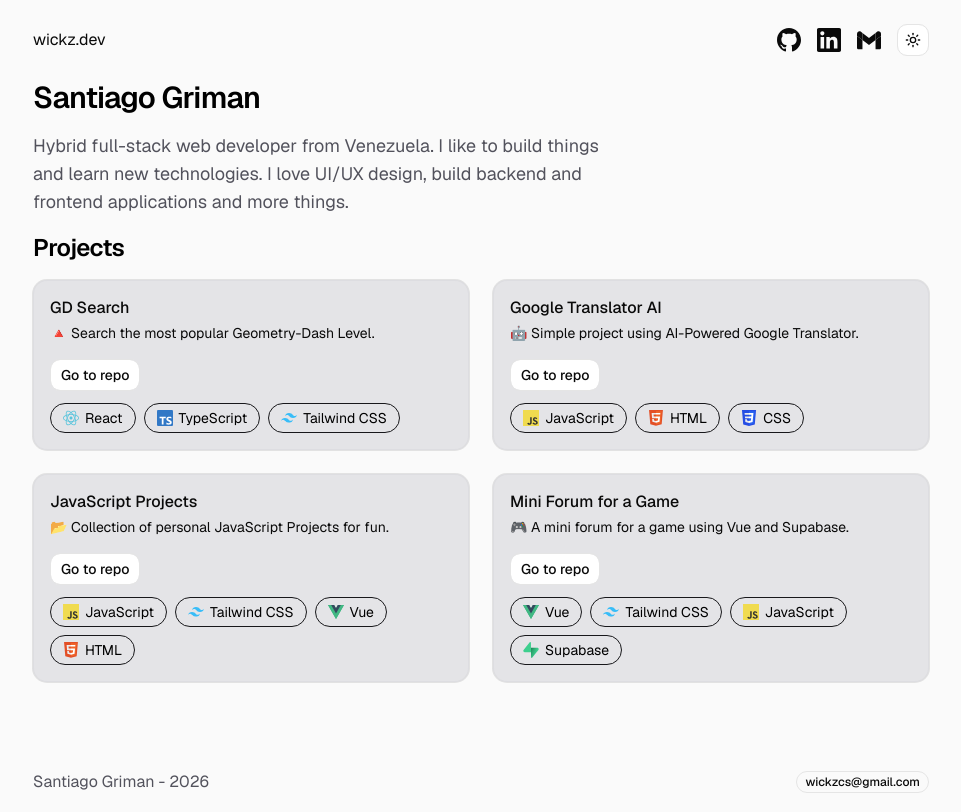
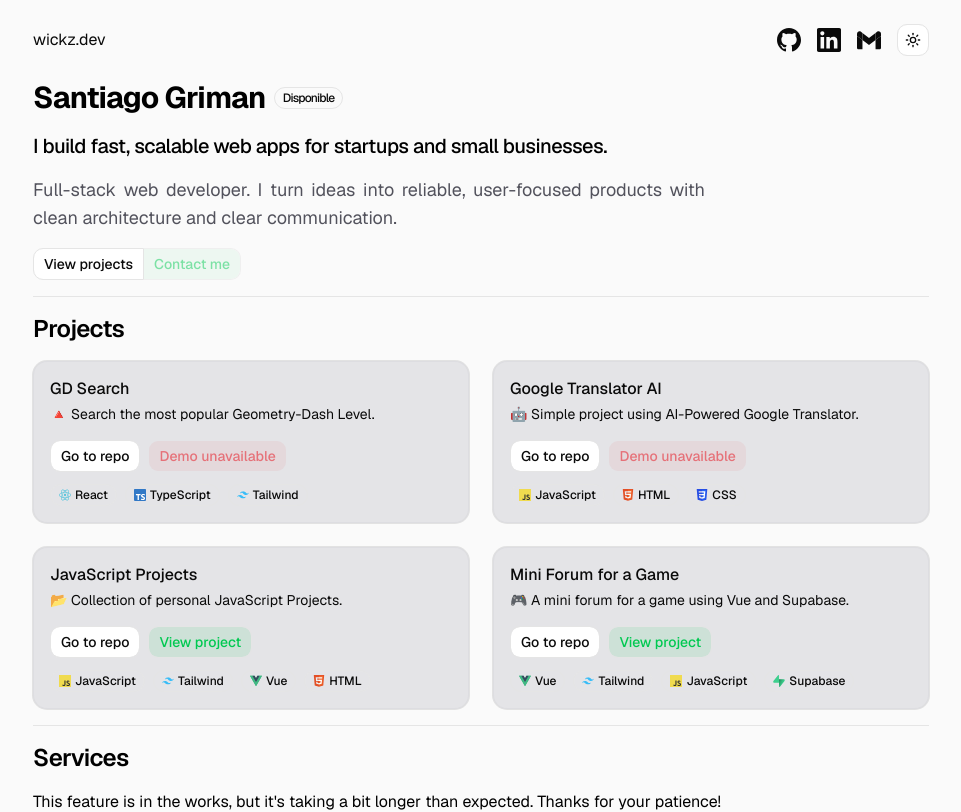
Before and after one commit to xWickz/wickz.dev, a Next.js app: page / in a window 1280 px wide. Shown: the top 812 px of the page, without its empty margins (159-1120 px from the left). Built offline with nearby package versions, Linux system fonts and the light colour scheme; what tailwind-animations would draw is missing.

Commit message:
feat: add ButtonGroup component; update button styles and project configurations

```diff
--- a/app/globals.css
+++ b/app/globals.css
@@ -38,6 +38,7 @@
   --sidebar-accent-foreground: oklch(0.205 0 0);
   --sidebar-border: oklch(0.922 0 0);
   --sidebar-ring: oklch(0.708 0 0);
+  --name-color: oklch(61.651% 0.20502 270.811 / 0.64);
 }
 
 @theme inline {
--- a/app/page.tsx
+++ b/app/page.tsx
@@ -1,6 +1,9 @@
-import { Badge } from "@/components/ui/badge";
-import { Button } from "@/components/ui/button";
-
+import { projects } from "@/config/projects";
+// Interfaces
+import { socialMedia } from "@/config/socialMedia";
+import { Badge } from "@/ui/badge";
+import { Button } from "@/ui/button";
+import { ButtonGroup } from "@/ui/button-group";
 // Shadcn
 import {
   Card,
@@ -8,13 +11,18 @@ import {
   CardDescription,
   CardHeader,
   CardTitle,
-} from "@/components/ui/card";
+} from "@/ui/card";
+import { ModeToggle } from "@/ui/modeToggle";
+import { Separator } from "@/ui/separator";
 
-import { ModeToggle } from "@/components/ui/modeToggle";
-import { projects } from "@/config/projects";
-
-// Interfaces
-import { socialMedia } from "@/config/socialMedia";
+const randomRes: string[] = [
+  "I am working in this! Be pacient.",
+  "Is this supposed to be working?",
+  "Working on this, but it's a bit tricky. Stay tuned!",
+  "This feature is in the works, but it's taking a bit longer than expected. Thanks for your patience!",
+  "Oops... This may not be available yet!",
+  "Wait, am I supposed to have this working? I'm on it!",
+];
 
 export default function Home() {
   return (
@@ -39,27 +47,33 @@ export default function Home() {
           <ModeToggle />
         </div>
       </header>
-
       <main className="relative z-10 flex w-full max-w-5xl flex-col items-center justify-start gap-12 px-6 pb-16 sm:px-16 sm:items-start">
         <div className="flex w-full flex-col items-center gap-4 text-center sm:items-start sm:text-left">
-          <h1 className="max-w-xs text-3xl font-semibold tracking-tight text-black dark:text-zinc-50">
-            Santiago Griman
+          <h1 className="max-w-xs text-3xl font-bold tracking-tight text-black dark:text-zinc-50 flex items-center gap-2">
+            Santiago Griman <Badge variant="outline">Disponible</Badge>
           </h1>
-
-          <p className="max-w-xl text-lg text-zinc-600 dark:text-zinc-400">
-            Hybrid full-stack web developer from Venezuela. I like to build
-            things and learn new technologies. I love UI/UX design, build
-            backend and frontend applications and more things.
+          <h2 className="max-w-auto text-xl font-medium tracking-tight text-black dark:text-zinc-200">
+            I build fast, scalable web apps for startups and small businesses.
+          </h2>
+          <p className="max-w-2xl text-justify text-lg text-zinc-600 dark:text-zinc-400">
+            Full-stack web developer. I turn ideas into reliable, user-focused
+            products with clean architecture and clear communication.
           </p>
-
+          <ButtonGroup>
+            <Button asChild variant="outline">
+              <a href="#projects">View projects</a>
+            </Button>
+            <Button variant="positive" disabled={true}>
+              <a href="#projects">Contact me</a>
+            </Button>
+          </ButtonGroup>
           {/* Projects */}
-
+          <Separator />
           <h2 className="max-w-xs text-2xl font-semibold tracking-tight text-black dark:text-zinc-50">
             Projects
           </h2>
-
-          <div className="grid w-full gap-6 sm:grid-cols-2">
-            {projects.map(({ title, description, href, stack }) => (
+          <div className="grid w-full gap-6 sm:grid-cols-2" id="projects">
+            {projects.map(({ title, description, href, demo, stack }) => (
               <Card key={title} className="h-full w-full">
                 <CardHeader>
                   <CardTitle>{title}</CardTitle>
@@ -79,24 +93,58 @@ export default function Home() {
                       </a>
                     </Button>
                   )}
-
-                  <div className="flex flex-wrap gap-2 text-sm mt-3">
+                  <Button
+                    variant={demo ? "positive" : "destructive"}
+                    asChild={Boolean(demo)}
+                    className="ml-2"
+                    disabled={!demo}
+                  >
+                    {demo ? (
+                      <a
+                        href={demo}
+                        target="_blank"
+                        rel="noopener noreferrer"
+                        aria-label={`View demo for ${title}`}
+                      >
+                        View project
+                      </a>
+                    ) : (
+                      <span>Demo unavailable</span>
+                    )}
+                  </Button>
+                  <div className="flex flex-wrap gap-2 text-xs mt-3">
                     {stack.map(({ label, Icon }) => (
-                      <span
-                        key={label}
-                        className="inline-flex items-center gap-1.5 rounded-full border border-zinc-900 px-3 py-1 text-black dark:border-zinc-700 dark:text-zinc-200"
-                      >
+                      <Badge variant="outline" key={label}>
                         {Icon && (
-                          <Icon className="h-4 w-4" aria-hidden="true" />
+                          <Icon className="h-3 w-3" aria-hidden="true" />
                         )}
                         {label}
-                      </span>
+                      </Badge>
                     ))}
                   </div>
                 </CardContent>
               </Card>
             ))}
           </div>
+
+          {/* Services */}
+          <Separator />
+          <h2 className="max-w-xs text-2xl font-semibold tracking-tight text-black dark:text-zinc-50">
+            Services
+          </h2>
+          <p className="text-black dark:text-zinc-500">
+            {randomRes[Math.floor(Math.random() * randomRes.length)]}
+          </p>
+
+          {/* Contact Me */}
+          <Separator />
+          <h2 className="max-w-xs text-2xl font-semibold tracking-tight text-black dark:text-zinc-50">
+            Contact Me
+          </h2>
+          <p className="text-black dark:text-zinc-500">
+            {randomRes[Math.floor(Math.random() * randomRes.length)]}
+          </p>
+          <Separator />
         </div>
       </main>
 
--- /dev/null
+++ b/components/ui/button-group.tsx
@@ -0,0 +1,81 @@
+import { cva, type VariantProps } from "class-variance-authority";
+import { Slot } from "radix-ui";
+import { cn } from "@/components/lib/utils";
+import { Separator } from "@/components/ui/separator";
+
+const buttonGroupVariants = cva(
+  "has-[>[data-slot=button-group]]:gap-2 has-[select[aria-hidden=true]:last-child]:[&>[data-slot=select-trigger]:last-of-type]:rounded-r-lg flex w-fit items-stretch *:focus-visible:relative *:focus-visible:z-10 [&>[data-slot=select-trigger]:not([class*='w-'])]:w-fit [&>input]:flex-1",
+  {
+    variants: {
+      orientation: {
+        horizontal:
+          "[&>[data-slot]:not(:has(~[data-slot]))]:rounded-r-lg! [&>*:not(:first-child)]:rounded-l-none [&>*:not(:first-child)]:border-l-0 [&>*:not(:last-child)]:rounded-r-none",
+        vertical:
+          "[&>[data-slot]:not(:has(~[data-slot]))]:rounded-b-lg! flex-col [&>*:not(:first-child)]:rounded-t-none [&>*:not(:first-child)]:border-t-0 [&>*:not(:last-child)]:rounded-b-none",
+      },
+    },
+    defaultVariants: {
+      orientation: "horizontal",
+    },
+  },
+);
+
+function ButtonGroup({
+  className,
+  orientation,
+  ...props
+}: React.ComponentProps<"div"> & VariantProps<typeof buttonGroupVariants>) {
+  return (
+    <div
+      data-slot="button-group"
+      data-orientation={orientation}
+      className={cn(buttonGroupVariants({ orientation }), className)}
+      {...props}
+    />
+  );
+}
+
+function ButtonGroupText({
+  className,
+  asChild = false,
+  ...props
+}: React.ComponentProps<"div"> & {
+  asChild?: boolean;
+}) {
+  const Comp = asChild ? Slot.Root : "div";
+
+  return (
+    <Comp
+      className={cn(
+        "bg-muted gap-2 rounded-lg border px-2.5 text-sm font-medium [&_svg:not([class*='size-'])]:size-4 flex items-center [&_svg]:pointer-events-none",
+        className,
+      )}
+      {...props}
+    />
+  );
+}
+
+function ButtonGroupSeparator({
+  className,
+  orientation = "vertical",
+  ...props
+}: React.ComponentProps<typeof Separator>) {
+  return (
+    <Separator
+      data-slot="button-group-separator"
+      orientation={orientation}
+      className={cn(
+        "bg-input relative self-stretch data-horizontal:mx-px data-horizontal:w-auto data-vertical:my-px data-vertical:h-auto",
+        className,
+      )}
+      {...props}
+    />
+  );
+}
+
+export {
+  ButtonGroup,
+  ButtonGroupSeparator,
+  ButtonGroupText,
+  buttonGroupVariants,
+};
--- a/components/ui/button.tsx
+++ b/components/ui/button.tsx
@@ -18,6 +18,8 @@ const buttonVariants = cva(
           "hover:bg-muted hover:text-foreground dark:hover:bg-muted/50 aria-expanded:bg-muted aria-expanded:text-foreground",
         destructive:
           "bg-destructive/10 hover:bg-destructive/20 focus-visible:ring-destructive/20 dark:focus-visible:ring-destructive/40 dark:bg-destructive/20 text-destructive focus-visible:border-destructive/40 dark:hover:bg-destructive/30",
+        positive:
+          "border-border dark:border-input bg-green-500/10 hover:bg-green-500/20 focus-visible:ring-green-500/20 dark:focus-visible:ring-green-500/40 dark:bg-green-500/20 text-green-500 focus-visible:border-green-500/40 dark:hover:bg-green-500/30",
         link: "text-primary underline-offset-4 hover:underline",
       },
       size: {
--- a/components/ui/card.tsx
+++ b/components/ui/card.tsx
@@ -11,7 +11,7 @@ const Card = React.forwardRef<
     data-slot="card"
     data-size={size}
     className={cn(
-      "border-1 border-zinc-400/10 ring-foreground/10 bg-zinc-200 dark:bg-card dark:text-card-foreground gap-4 overflow-hidden rounded-xl py-4 text-sm ring-1 has-data-[slot=card-footer]:pb-0 has-[>img:first-child]:pt-0 data-[size=sm]:gap-3 data-[size=sm]:py-3 data-[size=sm]:has-data-[slot=card-footer]:pb-0 *:[img:first-child]:rounded-t-xl *:[img:last-child]:rounded-b-xl group/card flex flex-col",
+      "border border-zinc-400/10 ring-foreground/10 bg-zinc-200 dark:bg-card dark:text-card-foreground gap-4 overflow-hidden rounded-xl py-4 text-sm ring-1 has-data-[slot=card-footer]:pb-0 has-[>img:first-child]:pt-0 data-[size=sm]:gap-3 data-[size=sm]:py-3 data-[size=sm]:has-data-[slot=card-footer]:pb-0 *:[img:first-child]:rounded-t-xl *:[img:last-child]:rounded-b-xl group/card flex flex-col",
       className,
     )}
     {...props}
--- a/components/ui/modeToggle.tsx
+++ b/components/ui/modeToggle.tsx
@@ -2,7 +2,6 @@
 
 import { Moon, Sun } from "lucide-react";
 import { useTheme } from "next-themes";
-import * as React from "react";
 
 import { Button } from "@/ui/button";
 import {
--- /dev/null
+++ b/components/ui/separator.tsx
@@ -0,0 +1,28 @@
+"use client";
+
+import { Separator as SeparatorPrimitive } from "radix-ui";
+import type * as React from "react";
+
+import { cn } from "@/components/lib/utils";
+
+function Separator({
+  className,
+  orientation = "horizontal",
+  decorative = true,
+  ...props
+}: React.ComponentProps<typeof SeparatorPrimitive.Root>) {
+  return (
+    <SeparatorPrimitive.Root
+      data-slot="separator"
+      decorative={decorative}
+      orientation={orientation}
+      className={cn(
+        "shrink-0 bg-border data-horizontal:h-px data-horizontal:w-full data-vertical:w-px data-vertical:self-stretch",
+        className,
+      )}
+      {...props}
+    />
+  );
+}
+
+export { Separator };
--- a/config/projects.ts
+++ b/config/projects.ts
@@ -14,11 +14,11 @@ export const projects: Project[] = [
   {
     title: "GD Search",
     description: "🔺 Search the most popular Geometry-Dash Level.",
-    href: "https://github.com/xWickz/gd-search", // fake
+    href: "https://github.com/xWickz/gd-search",
     stack: [
       { label: "React", Icon: React },
       { label: "TypeScript", Icon: TypeScript },
-      { label: "Tailwind CSS", Icon: TailwindCSS },
+      { label: "Tailwind", Icon: TailwindCSS },
     ],
   },
   {
@@ -33,11 +33,12 @@ export const projects: Project[] = [
   },
   {
     title: "JavaScript Projects",
-    description: "📂 Collection of personal JavaScript Projects for fun.",
+    description: "📂 Collection of personal JavaScript Projects.",
     href: "https://github.com/xWickz/proyectos-javascript",
+    demo: "https://proyectosjs-wickz.netlify.app/",
     stack: [
       { label: "JavaScript", Icon: JavaScript },
-      { label: "Tailwind CSS", Icon: TailwindCSS },
+      { label: "Tailwind", Icon: TailwindCSS },
       { label: "Vue", Icon: Vue },
       { label: "HTML", Icon: HTML5 },
     ],
@@ -46,9 +47,10 @@ export const projects: Project[] = [
     title: "Mini Forum for a Game",
     description: "🎮 A mini forum for a game using Vue and Supabase.",
     href: "https://github.com/xWickz/5dg-rott",
+    demo: "https://rott-guides.vercel.app/",
     stack: [
       { label: "Vue", Icon: Vue },
-      { label: "Tailwind CSS", Icon: TailwindCSS },
+      { label: "Tailwind", Icon: TailwindCSS },
       { label: "JavaScript", Icon: JavaScript },
       { label: "Supabase", Icon: Supabase },
     ],
--- a/interfaces/Projects.ts
+++ b/interfaces/Projects.ts
@@ -12,6 +12,7 @@ interface Project {
   description: string;
   stack: StackItem[];
   href?: string;
+  demo?: string;
 }
 
 export type { Project };
```
